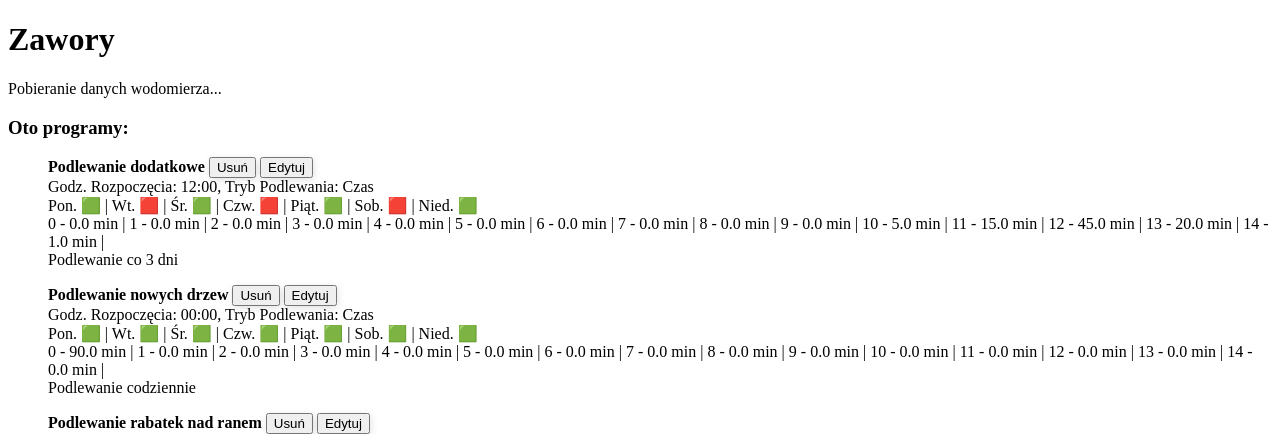
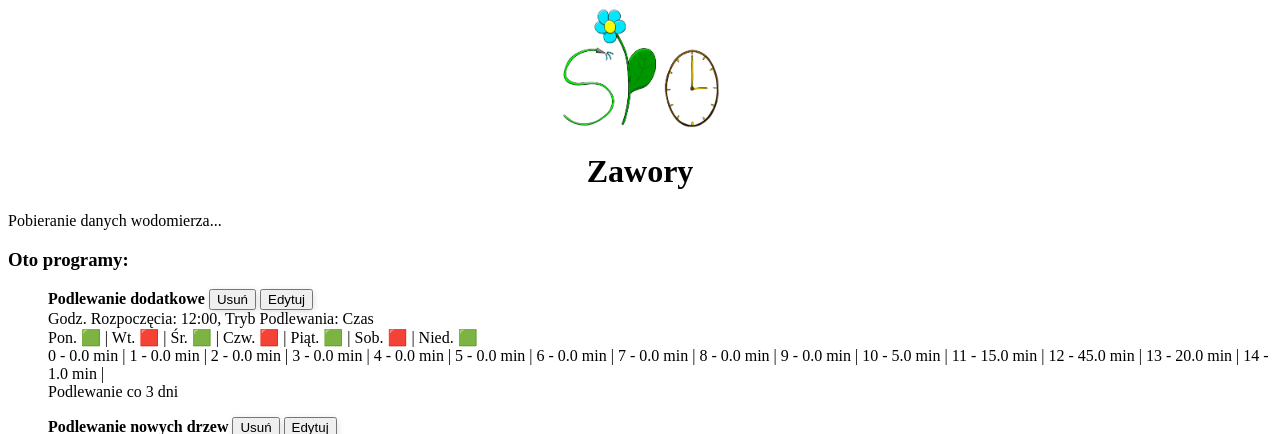
Before and after one commit to BreadAlloy/system-podlewania-ogrodu, a Django app: page / in a window 1280 px wide. Shown: the top 434 px of the page. Run offline with Django 5.2, Linux system fonts and the light colour scheme; data that the repository does not hold is empty; parts of the project's set-up code (start-up, migrations or seed data) failed here and were passed over.

Commit message:
added image logo to base.html

```diff
--- a/templates/SPO/base.html
+++ b/templates/SPO/base.html
@@ -8,6 +8,11 @@
 
         {% block headers %}{% endblock headers %}
     <body>
+        <div style="text-align: center;">
+            <img src="{% static 'images/SPO_logo.png' %}" style="width: 10em;">
+            <h1>{% block title %}{% endblock title %}</h1>
+        </div>
+
         {% block content %}{% endblock content %}
     </body>
 </html>
--- a/templates/SPO/zawory.html
+++ b/templates/SPO/zawory.html
@@ -1,14 +1,14 @@
 {% extends "SPO/base.html" %}
 
 {% block headers %}
-<script src="https://cdn.jsdelivr.net/npm/htmx.org@2.0.8/dist/htmx.min.js"></script> <!-- Aktualnie odniesienie do skryptu, może być zamienione na instalację htmx'a -->
+<script src="https://cdn.jsdelivr.net/npm/htmx.org@2.0.8/dist/htmx.min.js"></script><!-- Aktualnie odniesienie do skryptu, może być zamienione na instalację htmx'a -->
 <!-- <title>System Podlewania Ogrodu</title> -->
 <meta http-equiv="refresh" content="240;{% url 'afk' %}" /> <!-- afk timeout -->
 {% endblock headers %}
 
+{% block title%}Zawory{% endblock title%}
+
 {% block content %}
-<h1>Zawory</h1>
-
 <div hx-get="{% url 'wodomierz' %}" hx-trigger="load, every 1s">
     Pobieranie danych wodomierza...
 </div>
@@ -19,7 +19,8 @@
 
 <ul>
     <form action="{% url 'program_create' %}">
-    <button type="submit" style="padding:8px 12px;font-size:14px;box-shadow:2px 2px 12px 0px rgba(0,0,0,0.15);">Nowy</button>
+        <button type="submit"
+            style="padding:8px 12px;font-size:14px;box-shadow:2px 2px 12px 0px rgba(0,0,0,0.15);">Nowy</button>
     </form>
 </ul>
 
```
Also changed, not shown: static/images/SPO_logo.png (added). Lines whose indentation alone changed are shown as unchanged.
